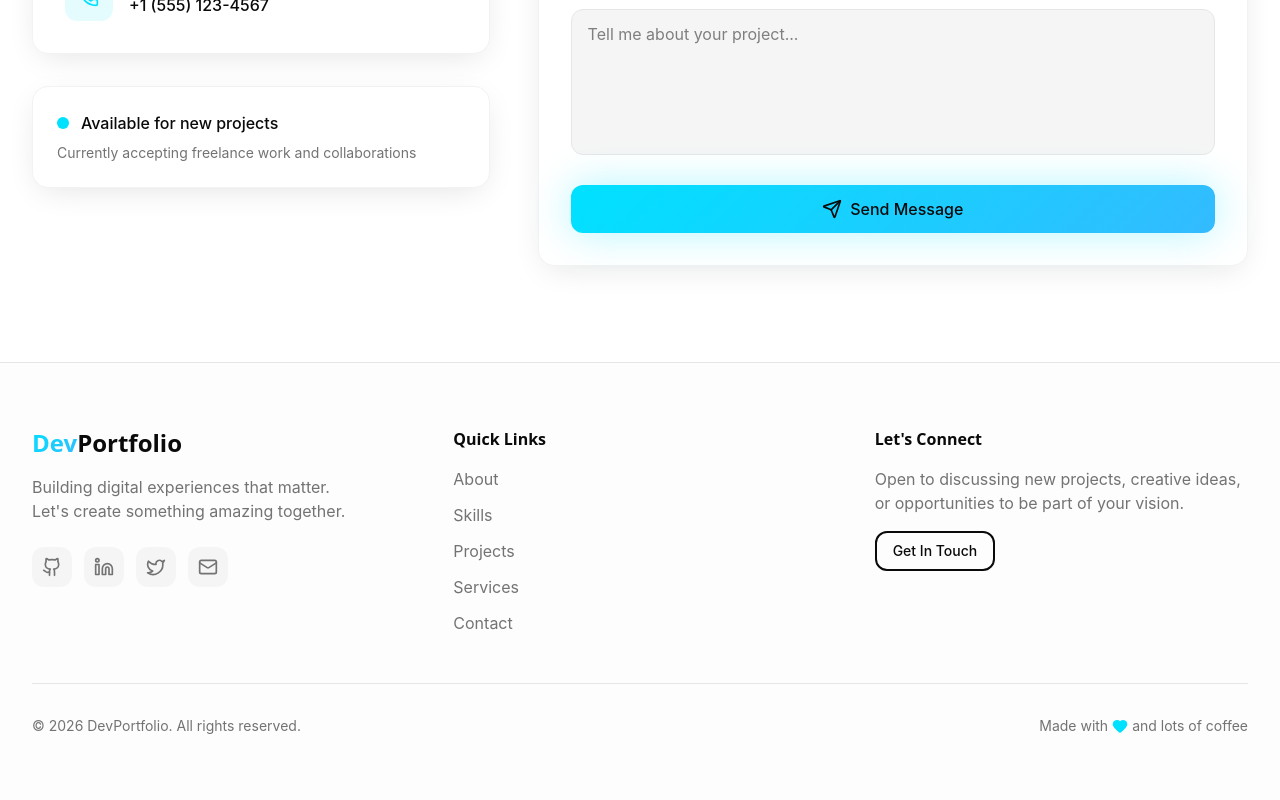
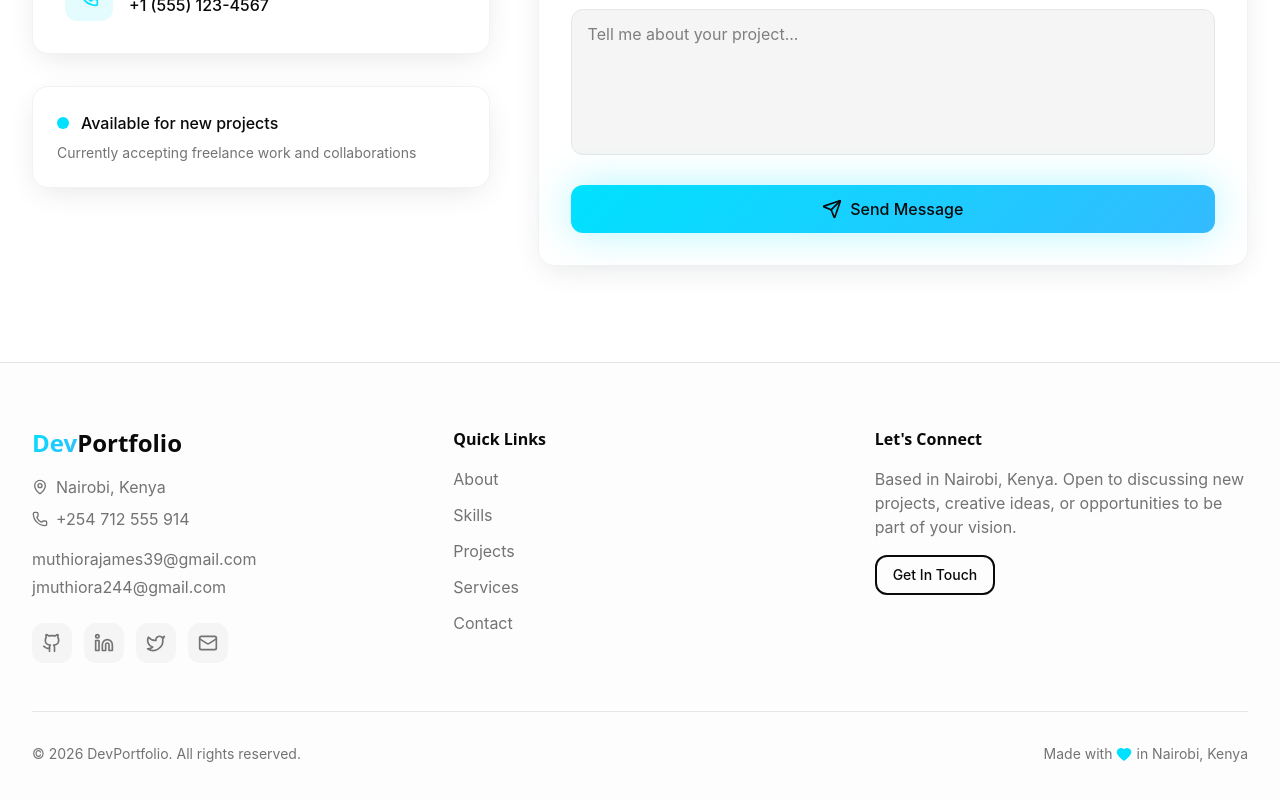
Before and after one commit to mbayajames/main.project, a React (Vite) app: page / in a window 1280 px wide. Shown: the part 6976-7776 px from the top of the page. Built offline with nearby package versions, Linux system fonts and the light colour scheme; the HTML template or start-up script is replaced by a standard one.

Commit message:
Enhance Footer component implementation

```diff
--- a/src/components/Footer.tsx
+++ b/src/components/Footer.tsx
@@ -1,11 +1,11 @@
 import { motion } from "framer-motion";
-import { Github, Linkedin, Twitter, Mail, Heart } from "lucide-react";
+import { Github, Linkedin, Twitter, Mail, Heart, MapPin, Phone } from "lucide-react";
 
 const socialLinks = [
-  { icon: Github, href: "https://github.com", label: "GitHub" },
-  { icon: Linkedin, href: "https://linkedin.com", label: "LinkedIn" },
+  { icon: Github, href: "https://github.com/mbayajames", label: "GitHub" },
+  { icon: Linkedin, href: "https://www.linkedin.com/in/james-muthiora-89915a271/", label: "LinkedIn" },
   { icon: Twitter, href: "https://twitter.com", label: "Twitter" },
-  { icon: Mail, href: "mailto:hello@example.com", label: "Email" },
+  { icon: Mail, href: "#", label: "Email" },
 ];
 
 const quickLinks = [
@@ -19,6 +19,17 @@ const quickLinks = [
 export const Footer = () => {
   const currentYear = new Date().getFullYear();
 
+  // Email click handler
+  const handleEmailClick = (e: React.MouseEvent<HTMLAnchorElement>) => {
+    e.preventDefault();
+    // You can customize which email opens by default
+    // This opens the default email client with the first email address
+    window.location.href = "mailto:muthiorajames39@gmail.com";
+
+    // Alternative: Show a dropdown/popup to choose email
+    // For a simple solution, we're using the first email as default
+  };
+
   return (
     <footer className="py-16 border-t border-border bg-secondary/20">
       <div className="section-container">
@@ -28,9 +39,35 @@ export const Footer = () => {
             <a href="#" className="font-display text-2xl font-bold mb-4 inline-block">
               <span className="gradient-text">Dev</span>Portfolio
             </a>
-            <p className="text-muted-foreground mb-6 max-w-xs">
-              Building digital experiences that matter. Let's create something amazing together.
-            </p>
+            <div className="text-muted-foreground mb-6 space-y-2">
+              <div className="flex items-center gap-2">
+                <MapPin className="w-4 h-4" />
+                <span>Nairobi, Kenya</span>
+              </div>
+              <div className="flex items-center gap-2">
+                <Phone className="w-4 h-4" />
+                <a
+                  href="tel:+254712555914"
+                  className="hover:text-foreground transition-colors"
+                >
+                  +254 712 555 914
+                </a>
+              </div>
+              <div className="space-y-1 pt-2">
+                <a
+                  href="mailto:muthiorajames39@gmail.com"
+                  className="block hover:text-foreground transition-colors"
+                >
+                  muthiorajames39@gmail.com
+                </a>
+                <a
+                  href="mailto:jmuthiora244@gmail.com"
+                  className="block hover:text-foreground transition-colors"
+                >
+                  jmuthiora244@gmail.com
+                </a>
+              </div>
+            </div>
             <div className="flex gap-3">
               {socialLinks.map((social) => (
                 <motion.a
@@ -42,6 +79,7 @@ export const Footer = () => {
                   whileHover={{ scale: 1.1, y: -2 }}
                   whileTap={{ scale: 0.95 }}
                   aria-label={social.label}
+                  onClick={social.label === "Email" ? handleEmailClick : undefined}
                 >
                   <social.icon className="w-5 h-5" />
                 </motion.a>
@@ -70,7 +108,7 @@ export const Footer = () => {
           <div>
             <h4 className="font-display font-semibold mb-4">Let's Connect</h4>
             <p className="text-muted-foreground mb-4">
-              Open to discussing new projects, creative ideas, or opportunities to be part of your vision.
+              Based in Nairobi, Kenya. Open to discussing new projects, creative ideas, or opportunities to be part of your vision.
             </p>
             <motion.a
               href="#contact"
@@ -89,7 +127,7 @@ export const Footer = () => {
             © {currentYear} DevPortfolio. All rights reserved.
           </p>
           <p className="text-sm text-muted-foreground flex items-center gap-1">
-            Made with <Heart className="w-4 h-4 text-accent fill-accent" /> and lots of coffee
+            Made with <Heart className="w-4 h-4 text-accent fill-accent" /> in Nairobi, Kenya
           </p>
         </div>
       </div>
```
